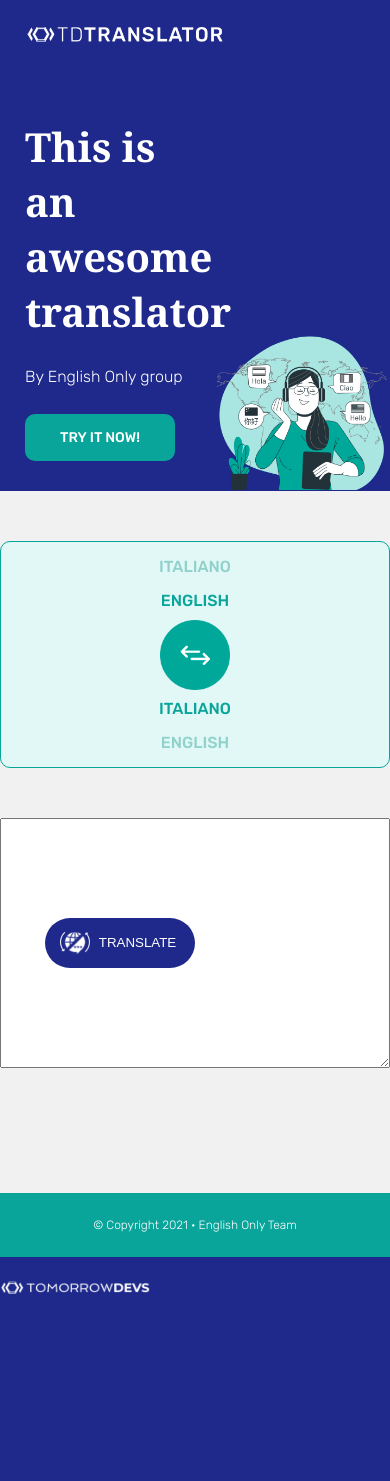
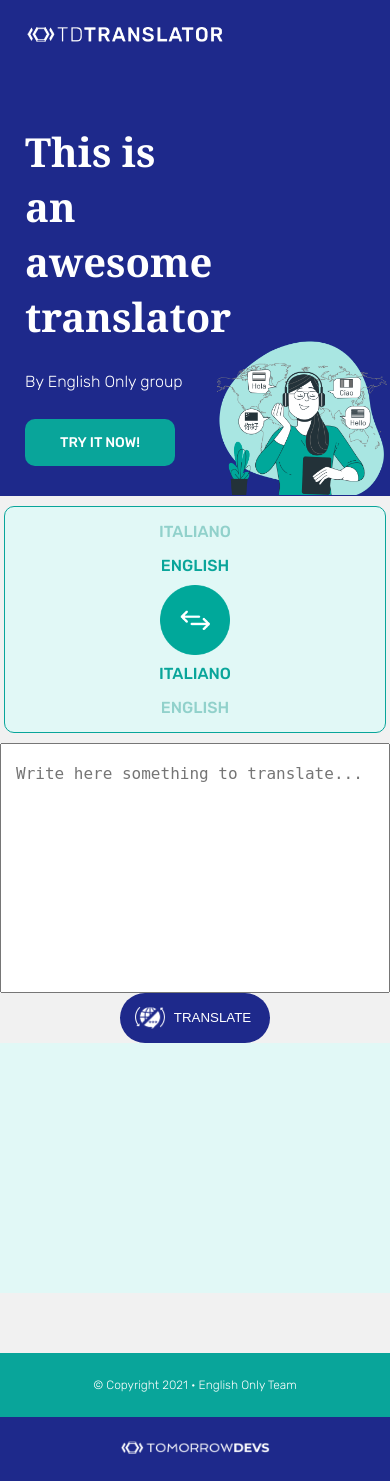
Before and after one commit to aldotele/td_translator, a Django app: page / in a window 390 px wide. Before the commit the page ends 1294 px from the top, so only its background shows below. Run offline with Django 3.2, Linux system fonts and the light colour scheme.

Commit message:
responsiveness: translate button, translate area

```diff
--- a/static/css/styles.css
+++ b/static/css/styles.css
@@ -27,7 +27,7 @@
     margin: 20px 0;
   }
   .wrapper{
-  max-width: 900px;
+  max-width: 1100px;
   margin: auto;
   }
 
@@ -90,13 +90,13 @@
     margin: -5px 0 -10px 0;
   }
 
-  .translate-area{
+  .translate-area {
     width: 100%;
     display: flex;
-    justify-content: space-between;
+    /* justify-content: space-between; */
   }
 
-  form{
+  form {
     display: block;
     width: 50%;
     position: relative;
@@ -140,7 +140,11 @@
   }
 
   textarea {
-    width: 450px;
+    resize: none;
+    font-family: Roboto Mono, monospace;
+    font-size: medium;
+    /* width: 450px; */
+    width: 100%;
     height: 250px;
     text-align: left;
     padding-right: 15px;
@@ -149,8 +153,23 @@
   }
 
   .half_result {
-    max-width: 460px;
-    margin-left: 100px;
+    background-color: #e1f8f6;
+    /*border: black 2px dashed;*/
+    padding-right: 15px;
+    padding-left: 15px;
+    padding-top: 20px;
+    max-width: 50%;
+    height: 250px;
+    /* margin-left: 100px; */
+  }
+
+  #translated_content {
+    font-family: Roboto Mono, monospace;
+    width: 100%;
+    text-align: left;
+    overflow-y: auto;
+    padding-bottom: 15px;
+    padding-left: 20px;
   }
 
   footer{
@@ -177,6 +196,8 @@
     width: 150px;
   }
 
+
+
   @media (max-width: 968px) {
     header {
       padding-left: 25px;
@@ -187,10 +208,12 @@
       background-size: 50%;
     }
 
+    /*
     .wrapper {
       display: flex;
       flex-direction: column;
     }
+    */
 
     .wrapper > button {
       font-size:14px;
@@ -204,10 +227,12 @@
       margin-bottom: 30px;
       width: 150px;
     }
+
     ul.lang {
       display: flex;
       flex-direction: column;
-      width: 100%;
+      width: 98%;
+      margin: 10px auto;
     }
 
     li:first-child {
@@ -224,13 +249,19 @@
       display: block;
     }
 
-    form {
+    /* form {
       position: relative;
       display: block;
       margin: 0 auto;
       width: 100%;
       margin-bottom: 75px;
       height: 250px;
+    } */
+
+    form {
+      display: flex;
+      width: 100%;
+      flex-direction: column;
     }
 
     form input {
@@ -238,11 +269,10 @@
     }
 
     textarea {
-      display: block;
+      display: flex;
       width: 100%;
       margin: 0 auto;
-      padding-right: 75px;
-      padding-left: 75px;
+
     }
 
     .tr_btn {
@@ -258,8 +288,43 @@
     }
 
     .half_result {
-      width: 100%;
-      margin-left: 0;
-      margin: 0 auto;
+      max-width: 100%;
+      margin: 50px auto;
+    }
+
+
+    form input[type="submit"]{
+      position: absolute;
+      top: 110%;
+      left: 50%;
+      /*margin-top: -25px;*/
+      /*margin-left: -75px;*/
+    }
+
+    footer {
+      padding-top: 10px;
     }
   }
+
+
+/* ===== Scrollbar CSS ===== */
+  /* Firefox */
+  * {
+    scrollbar-width: auto;
+    scrollbar-color: #8f54a0 #ffffff;
+  }
+
+  /* Chrome, Edge, and Safari */
+  *::-webkit-scrollbar {
+    width: 16px;
+  }
+
+  *::-webkit-scrollbar-track {
+    background: #ffffff;
+  }
+
+  *::-webkit-scrollbar-thumb {
+    background-color: #91d1cb;
+    border-radius: 10px;
+    border: 3px solid #ffffff;
+  }
--- a/templates/home.html
+++ b/templates/home.html
@@ -13,6 +13,7 @@
         <meta name='copyright' content='English Only TomorrowDevs'>
         <meta property="og:locale" content="it_IT">
         <meta property="og:site_name" content="TD Translator by English Only TomorrowDevs">
+        <meta name="viewport" content="width=device-width, initial-scale=0.5">
 
     </head>
     <body>
@@ -40,11 +41,11 @@
                     <form action="/result/" method="POST">{% csrf_token %}
                       <input type="hidden" name="slug" id="slug" value="{{ slug }}"/>
                       <!-- <input type="text" name="word" id="tr-input"/> -->
-                      <textarea id="tr-input" name=""></textarea>
+                      <textarea id="tr-input" placeholder="{% if slug == 'en' %}Scrivi qui del testo da tradurre...{% else %}Write here something to translate...{% endif %}" name=""></textarea>
                       <input class="tr_btn" type="submit" name="" value="{% if slug == 'en' %}Traduci{% else %}Translate{% endif %}" id="translateButton" />
                     </form>
-                    <div class="half_result">
-                        <p id="translated_content"></p>
+                    <div id="translated_content" class="half_result">
+                        <!-- <p id="translated_content">contenuto tradotto</p> -->
 
                         {% block content %}
 
```
